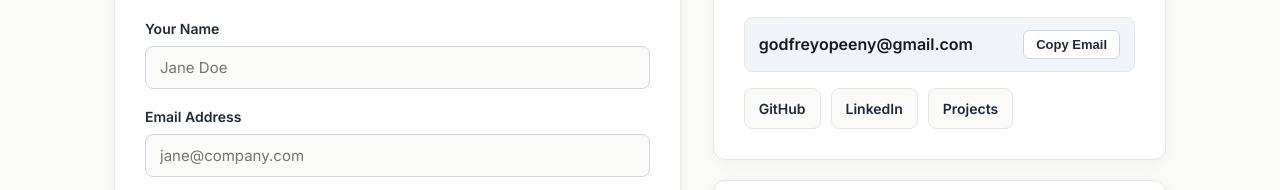
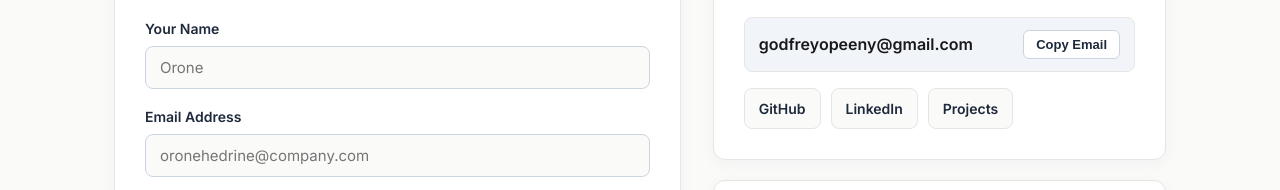
Before and after one commit to opeeny/opeeny.github.io, a plain HTML site: page hire-me.html in a window 1280 px wide. Shown: the part 579-769 px from the top of the page. Drawn offline with Linux system fonts and the light colour scheme.

Commit message:
Update contact info

```diff
--- a/hire-me.html
+++ b/hire-me.html
@@ -110,12 +110,12 @@
         <form id="contact-form">
           <div class="form-group">
             <label for="sender-name">Your Name</label>
-            <input type="text" id="sender-name" name="name" placeholder="Jane Doe" required>
+            <input type="text" id="sender-name" name="name" placeholder="Orone" required>
           </div>
 
           <div class="form-group">
             <label for="sender-email">Email Address</label>
-            <input type="email" id="sender-email" name="email" placeholder="jane@company.com" required>
+            <input type="email" id="sender-email" name="email" placeholder="oronehedrine@company.com" required>
           </div>
 
           <div class="form-group">
```
